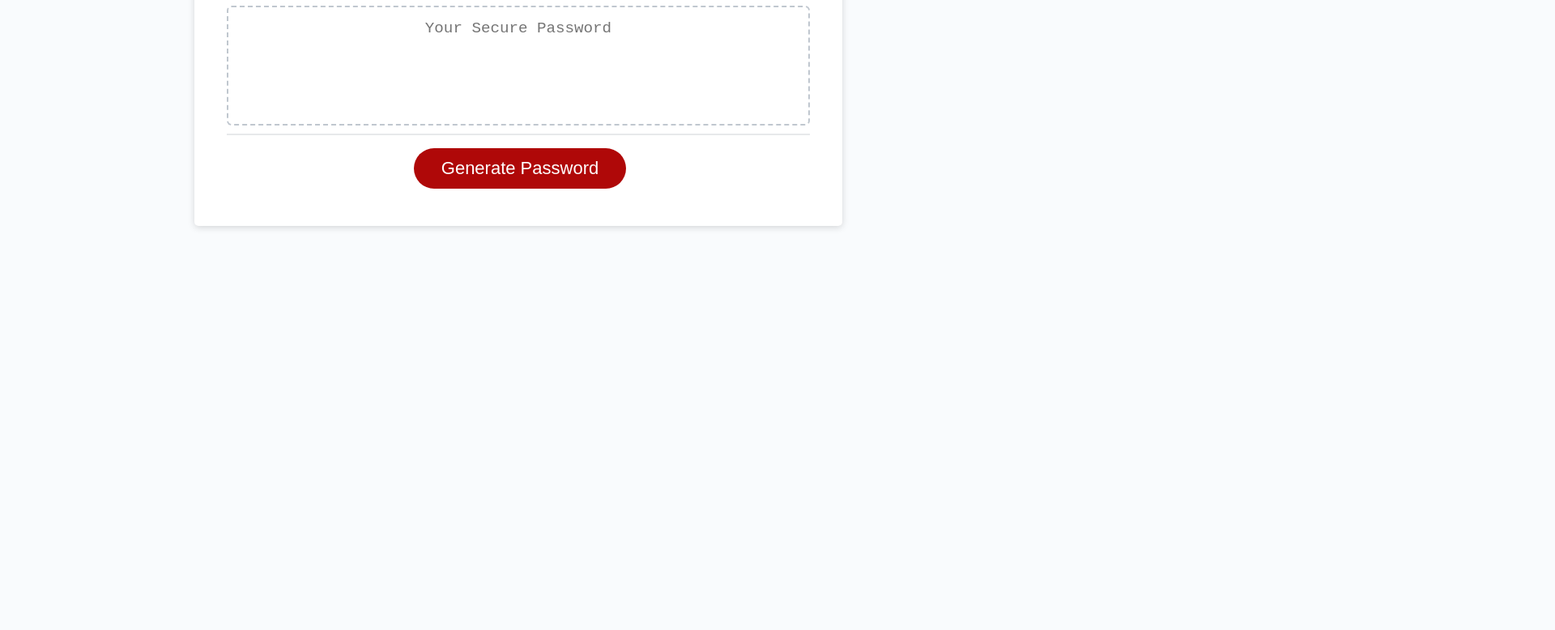
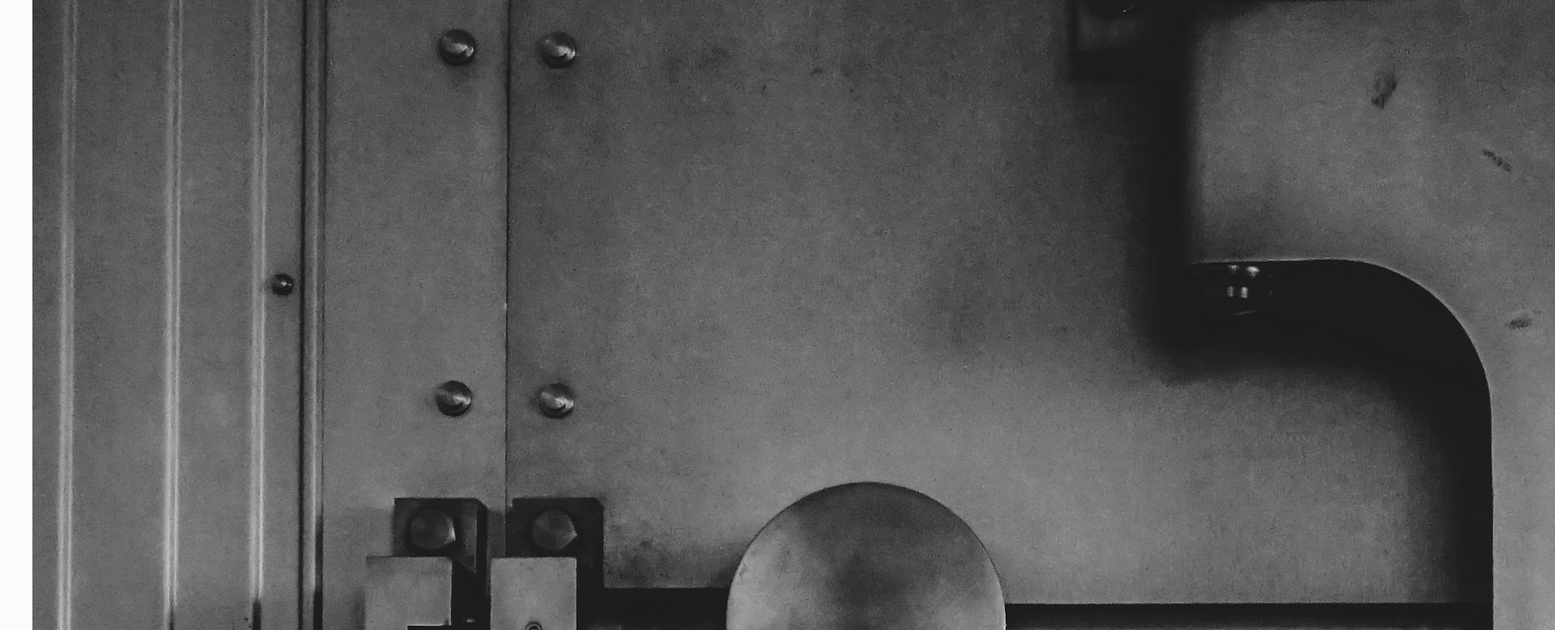
Before and after one commit to carlincb/Password_Generator, a plain HTML site: page index.html in a window 1280 px wide. Shown: the part 233-1011 px from the top of the page at 81% size, 1920 px wide, since content can reach past the window. Before the commit the page ends 800 px from the top, so only its background shows below. Drawn offline with nearby package versions, Linux system fonts and the light colour scheme.

Commit message:
Added image of lock.

```diff
--- a/index.html
+++ b/index.html
@@ -12,6 +12,9 @@
     <link rel="stylesheet" href="Assets/style.css" />
   </head>
   <body>
+    <figure>
+      <img src="Assets/images/lock.jpg" alt="Picture of Lock">
+  </figure>
     <div class="wrapper">
       <header>
         <h1>Password Generator</h1>
```
